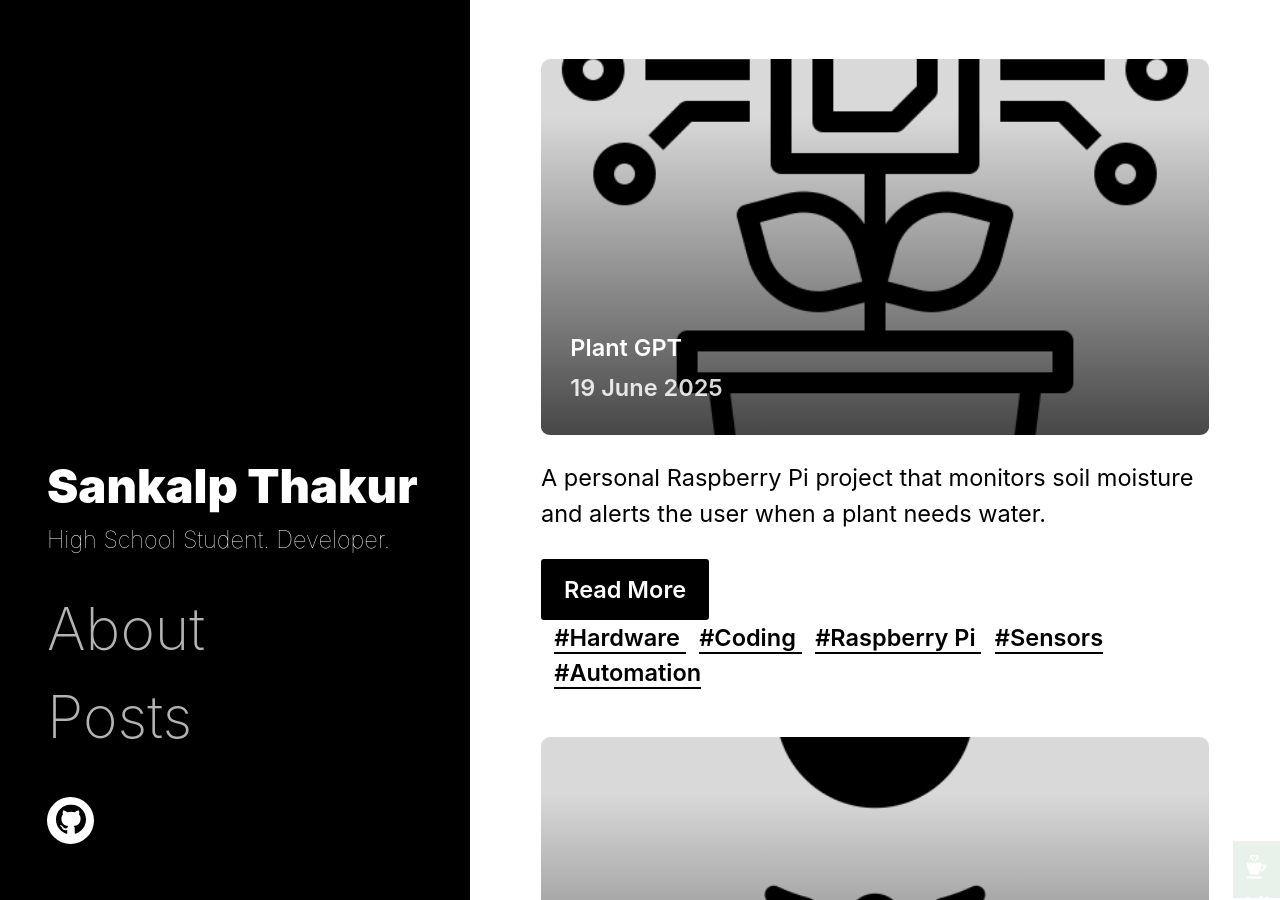
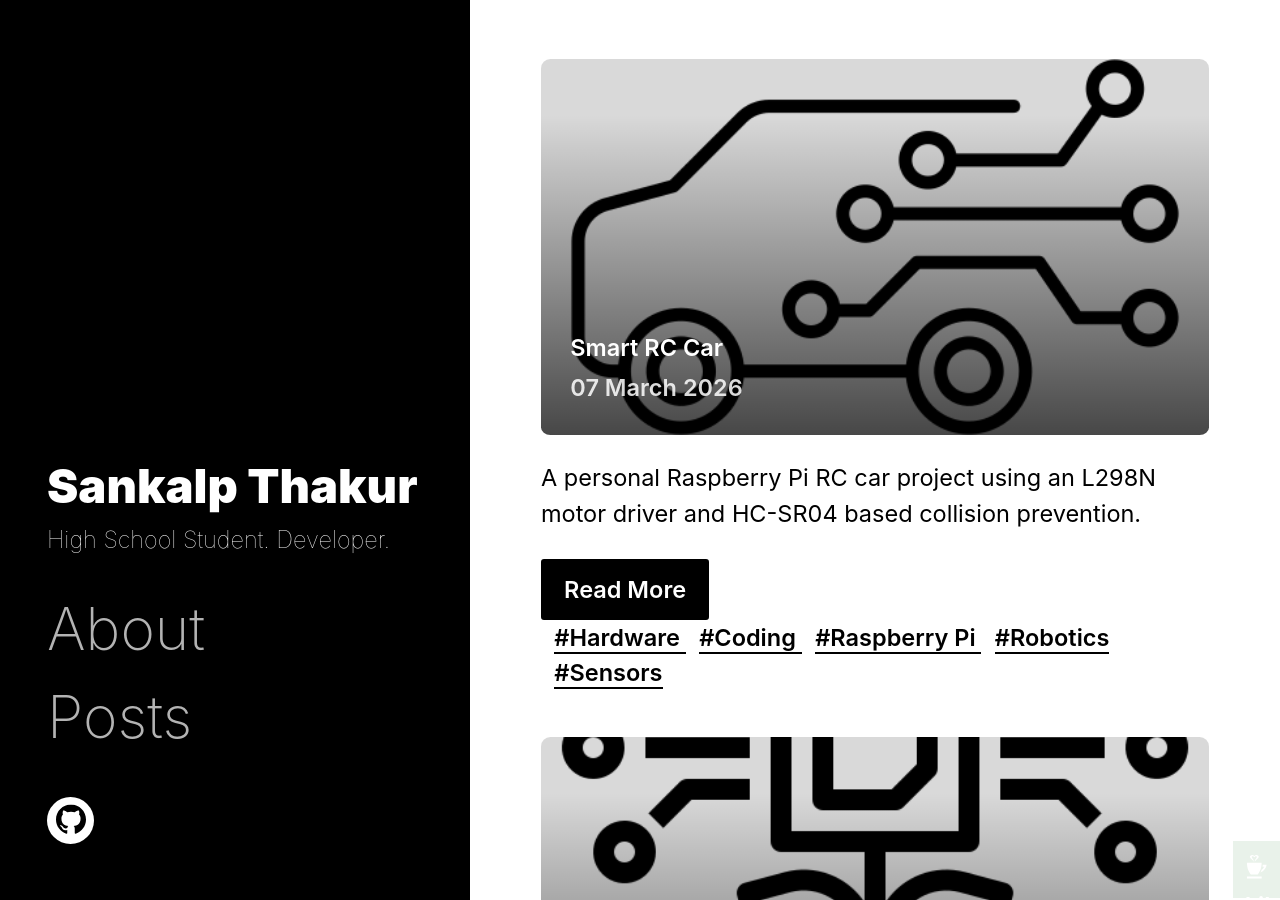
Before and after one commit to Sankalpsans123/sankalpsans123.github.io, a Jekyll site: the page built from index.html, in a window 1280 px wide and 900 px high. Built offline with Jekyll 4.4.1, drawn with Linux system fonts in a browser that asks for light colours; the list of posts is cut into pages by our own code.

Commit message:
minor changes

```diff
--- a/_pages/about.md
+++ b/_pages/about.md
@@ -42,13 +42,25 @@
       </div>
     </div>
   </div>
+
+  <div class="project-panel">
+    <img src="/img/RC-car/technology.png" alt="Smart RC car project" class="project-panel__image">
+    <div class="project-panel__body">
+      <h4>Smart RC Car</h4>
+      <p class="project-panel__description">Raspberry Pi RC car using an L298N driver and HC-SR04 obstacle detection with collision prevention override logic.</p>
+      <div class="project-panel__links">
+        <a href="/smart-rc-car" class="button button--light">Project Page</a>
+        <a href="https://gist.github.com/Sankalpsans123/65c81245868271ce03e0735dca694eb7" class="button button--light">Code</a>
+      </div>
+    </div>
+  </div>
 </div>
 
 
 ---------
 
 <!-- You can find me on [Twitter](https://twitter.com/sanketsans97).   -->
-If you're oldfashioned you can [send me an email](mailto:sankalpth0205@gmail.com)
+If you want to contant me [send me an email](mailto:sankalpth0205@gmail.com)
 
 **PS: I am still updating this site, few commits a day.**
  <!-- width="2%" height="2%" -->
--- /dev/null
+++ b/_pages/rc_car.html
@@ -0,0 +1,153 @@
+---
+layout: page
+title: Smart RC Car
+subtitle: Personal Raspberry Pi robotics project
+description: A personal Raspberry Pi powered RC car using an L298N motor driver and HC-SR04 based collision prevention logic.
+permalink: /smart-rc-car
+featured_image: /img/RC-car/technology.png
+---
+
+<div style="display:grid; gap:2rem;">
+  <div>
+    <p>
+      This project is a personal smart RC car build powered by a Raspberry Pi, an L298N motor driver, and an external 9V power supply.
+      I designed it to drive the motors electronically while using an HC-SR04 ultrasonic sensor for object detection and an override protocol to prevent collisions.
+    </p>
+    <p>
+      The main idea was to combine basic robotic mobility with a simple safety layer. Instead of allowing direct motor movement all the time, the car checks the distance to nearby objects and can override a user movement command when an obstacle is too close.
+    </p>
+  </div>
+
+  <div>
+    <h3>What It Does</h3>
+    <ul>
+      <li>Uses a Raspberry Pi as the main controller.</li>
+      <li>Drives the DC motors through an L298N motor driver.</li>
+      <li>Uses an external 9V supply for motor power.</li>
+      <li>Measures front distance using an HC-SR04 ultrasonic sensor.</li>
+      <li>Overrides forward movement when a collision risk is detected.</li>
+    </ul>
+  </div>
+
+  <div>
+    <h3>Hardware Used</h3>
+    <ul>
+      <li>Raspberry Pi</li>
+      <li>L298N motor driver</li>
+      <li>DC motors and RC car chassis</li>
+      <li>HC-SR04 ultrasonic sensor</li>
+      <li>External 9V power supply</li>
+      <li>Jumper wires and support electronics</li>
+    </ul>
+  </div>
+
+  <div>
+    <h3>How I Built It</h3>
+    <p>
+      The Raspberry Pi sends direction signals to the L298N motor driver, which controls the left and right drive motors.
+      The HC-SR04 continuously measures the distance in front of the car and feeds that information back to the control logic.
+    </p>
+    <p>
+      I added an override protocol so the car does not blindly follow motion commands. When the sensor detects that an object is too close, the software can stop or block the movement command to prevent the car from colliding with obstacles.
+    </p>
+  </div>
+
+  <div>
+    <h3>Key Takeaways</h3>
+    <ul>
+      <li>Hands-on experience with Raspberry Pi motor control and robotics wiring.</li>
+      <li>Practical use of an ultrasonic sensor for distance-based safety decisions.</li>
+      <li>Understanding of how hardware override logic improves robotic reliability.</li>
+      <li>A strong base for adding autonomous navigation features later.</li>
+    </ul>
+  </div>
+
+  <div>
+    <h3>Project Gallery</h3>
+    <div style="display:flex; align-items:center; gap:0.75rem; margin-top:1rem;">
+      <button type="button" onclick="scrollRcGallery(-1)" aria-label="Scroll gallery left" style="flex:0 0 auto; width:44px; height:44px; border:none; border-radius:999px; background:#111; color:#fff; font-size:1.5rem; cursor:pointer;">
+        &#8249;
+      </button>
+      <div id="rc-gallery" style="display:flex; gap:1rem; overflow-x:auto; scroll-behavior:smooth; padding-bottom:0.5rem; scrollbar-width:thin;">
+        <figure style="margin:0; flex:0 0 min(80vw, 320px);">
+          <img src="/img/RC-car/1772901780701.jpg" alt="Smart RC car project setup view one" onclick="openRcLightbox(this)" style="width:100%; border-radius:10px; cursor:zoom-in;">
+        </figure>
+        <figure style="margin:0; flex:0 0 min(80vw, 320px);">
+          <img src="/img/RC-car/1772901780716.jpg" alt="Smart RC car project setup view two" onclick="openRcLightbox(this)" style="width:100%; border-radius:10px; cursor:zoom-in;">
+        </figure>
+      </div>
+      <button type="button" onclick="scrollRcGallery(1)" aria-label="Scroll gallery right" style="flex:0 0 auto; width:44px; height:44px; border:none; border-radius:999px; background:#111; color:#fff; font-size:1.5rem; cursor:pointer;">
+        &#8250;
+      </button>
+    </div>
+  </div>
+
+  <div>
+    <h3>Demo Video</h3>
+    <iframe
+      src="https://drive.google.com/file/d/1m2khfC5Jwr6gahdC_pJHq8bCI_kC62_b/preview"
+      width="800"
+      height="450"
+      allow="autoplay"
+      allowfullscreen
+      style="width:100%; max-width:800px; border:none; border-radius:12px;">
+    </iframe>
+  </div>
+
+  <div>
+    <h3>Code</h3>
+    <p>
+      The project code is available here:
+      <a href="https://gist.github.com/Sankalpsans123/65c81245868271ce03e0735dca694eb7">Smart RC Car Gist</a>
+    </p>
+  </div>
+
+  <div>
+    <h3>Future Improvements</h3>
+    <ul>
+      <li>Add wireless control through a mobile or web interface.</li>
+      <li>Use more than one distance sensor for better obstacle coverage.</li>
+      <li>Extend the override logic into semi-autonomous navigation.</li>
+    </ul>
+  </div>
+</div>
+
+<div id="rc-lightbox" onclick="closeRcLightbox(event)" style="display:none; position:fixed; inset:0; z-index:9999; background:rgba(0,0,0,0.75); overflow:auto; padding:2rem;">
+  <button type="button" onclick="closeRcLightbox()" aria-label="Close full screen image" style="position:fixed; top:1rem; right:1rem; width:44px; height:44px; border:none; border-radius:999px; background:#fff; color:#111; font-size:1.5rem; cursor:pointer;">
+    &times;
+  </button>
+  <img id="rc-lightbox-image" src="" alt="" style="display:block; width:auto; height:auto; max-width:512px; max-height:512px; margin:3rem auto 1rem;">
+</div>
+
+<script>
+  function scrollRcGallery(direction) {
+    const gallery = document.getElementById("rc-gallery");
+    if (!gallery) return;
+    const amount = Math.min(gallery.clientWidth * 0.9, 360);
+    gallery.scrollBy({ left: direction * amount, behavior: "smooth" });
+  }
+
+  function openRcLightbox(image) {
+    const lightbox = document.getElementById("rc-lightbox");
+    const lightboxImage = document.getElementById("rc-lightbox-image");
+    if (!lightbox || !lightboxImage) return;
+    lightboxImage.src = image.src;
+    lightboxImage.alt = image.alt;
+    lightbox.style.display = "block";
+    document.body.style.overflow = "hidden";
+  }
+
+  function closeRcLightbox(event) {
+    const lightbox = document.getElementById("rc-lightbox");
+    const lightboxImage = document.getElementById("rc-lightbox-image");
+    if (!lightbox || !lightboxImage) return;
+    if (event && event.target !== lightbox) return;
+    lightbox.style.display = "none";
+    lightboxImage.src = "";
+    document.body.style.overflow = "";
+  }
+
+  document.addEventListener("keydown", function(event) {
+    if (event.key === "Escape") closeRcLightbox();
+  });
+</script>
```
Also changed, not shown: _projects/rc_car.md (added, +12 -0 lines), img/RC-car/1772901780701.jpg (added), img/RC-car/1772901780716.jpg (added), img/RC-car/technology.png (added).
